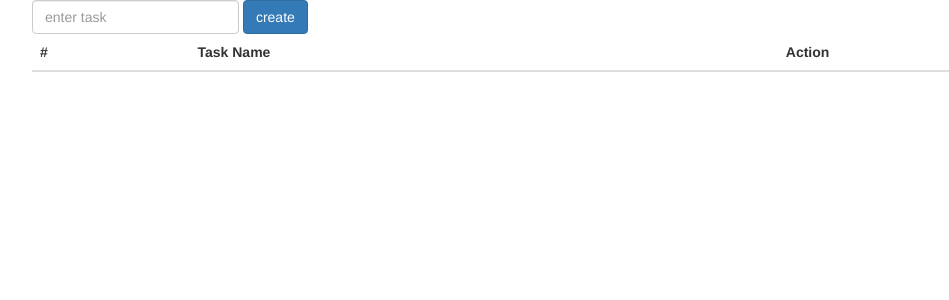
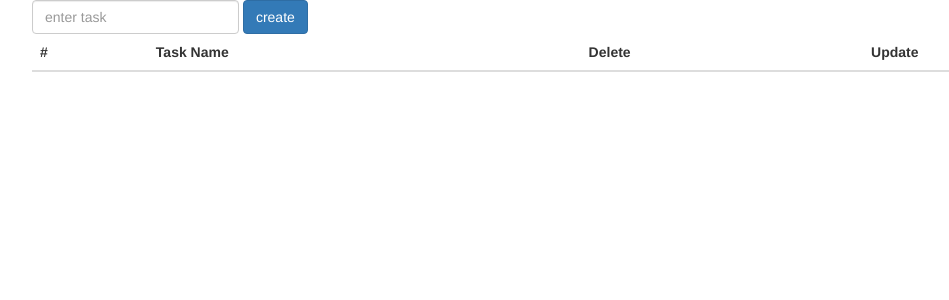
Before and after one commit to codecinn27/todolist_php, a PHP site: page / in a window 1280 px wide. Shown: the top 300 px of the page, without its empty margins (38-987 px from the left). Run offline with PHP 8.4, Linux system fonts and the light colour scheme; data that the repository does not hold is empty.

Commit message:
updating to do

```diff
--- a/index.php
+++ b/index.php
@@ -27,7 +27,8 @@
 		    <tr>
 		      <th>#</th>
 		      <th>Task Name</th>
-		      <th>Action</th>
+		      <th>Delete</th>
+          <th>Update</th>
 		    </tr>
 		  </thead>
           <tbody>
@@ -37,6 +38,7 @@
               <td><?php echo $rows['id']; ?></td>
               <td><?php echo $rows['name']; ?></td>
               <td><a href="delete.php?del_id=<?php echo $rows['id']; ?>" class="btn btn-danger">delete</a></td>
+              <td><a href="update.php?upd_id=<?php echo $rows['id']; ?>" class="btn btn-warning">update</a></td>
             </tr>
             <?php } ?>
 </body>
```
Also changed, not shown: update.php (added, +26 -0 lines).
